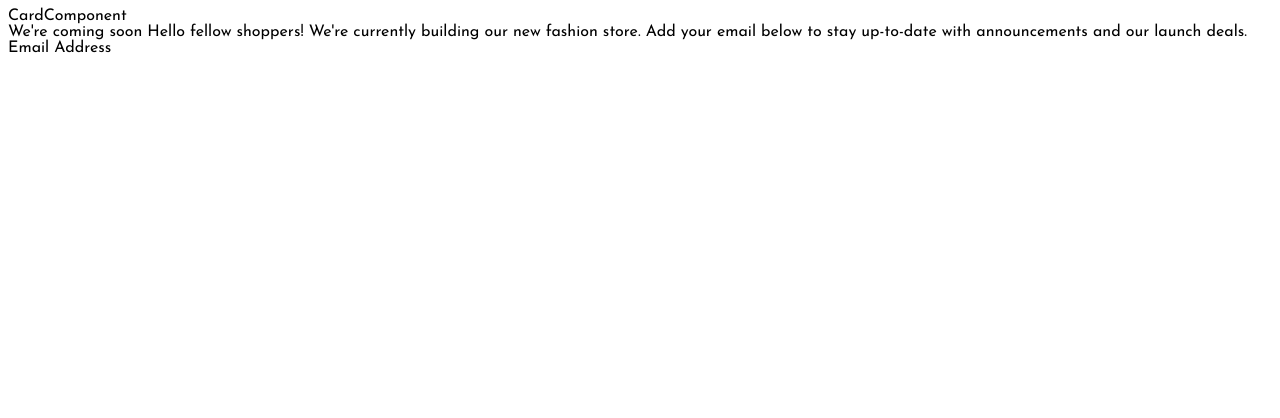
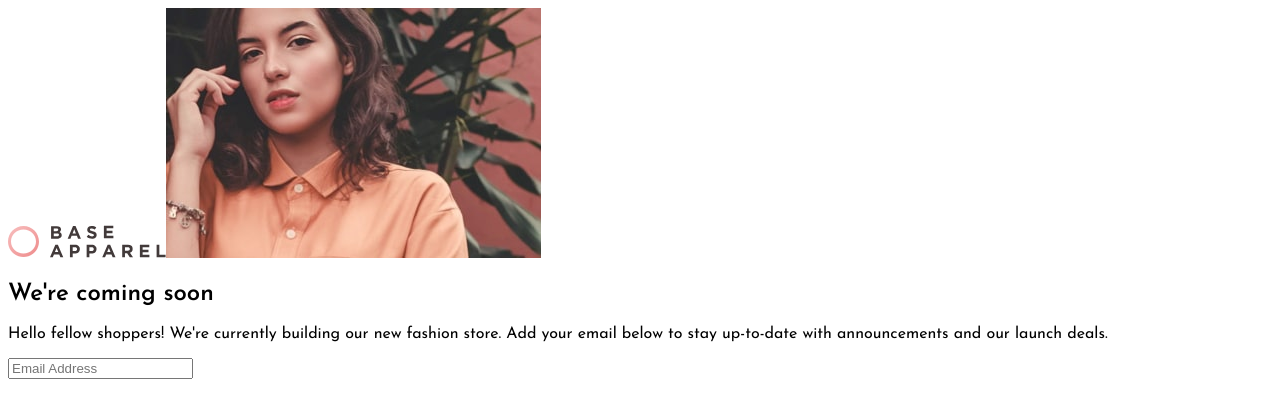
Before and after one commit to lmpko/frontendmentor-base-apparel-coming-soon-master, a React app: page / in a window 1280 px wide. Built offline with nearby package versions, Linux system fonts and the light colour scheme.

Commit message:
html structure for card component added

```diff
--- a/index.html
+++ b/index.html
@@ -22,13 +22,5 @@
 <body>
 
   <main id="root">not rendered</main>
-
-  We're coming soon
-
-  Hello fellow shoppers! We're currently building our new fashion store.
-  Add your email below to stay up-to-date with announcements and our launch deals.
-
-  Email Address
-
 </body>
 </html>
--- a/src/CardComponent.js
+++ b/src/CardComponent.js
@@ -1,8 +1,23 @@
 import React from 'react'
+import logo from "/images/logo.svg"
+import hero from "/images/hero-mobile.jpg"
 
 const CardComponent = () => {
   return (
-    <div>CardComponent</div>
+    <section>
+        <img src={logo} alt="logo" />
+        <img src={hero} alt="hero" />
+        <div className='ovrview'>
+            <h1>We're coming soon</h1>
+                <p>
+                    Hello fellow shoppers! We're currently building our new fashion store.
+                    Add your email below to stay up-to-date with announcements and our launch deals.
+                </p>
+        </div>
+        <form>
+            <input type="email" placeholder='Email Address'/>
+        </form>
+    </section>
   )
 }
 
```
